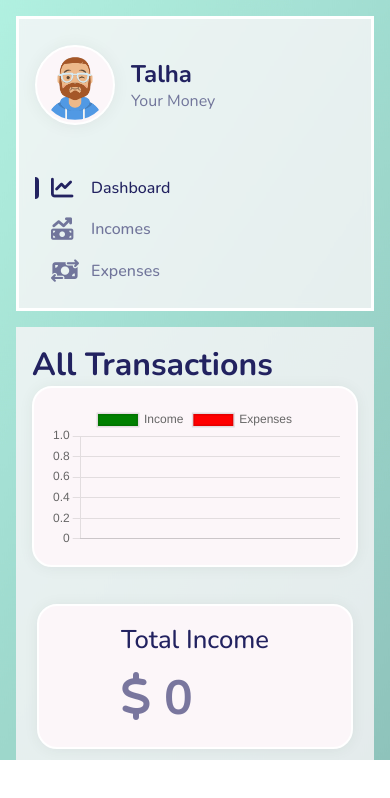
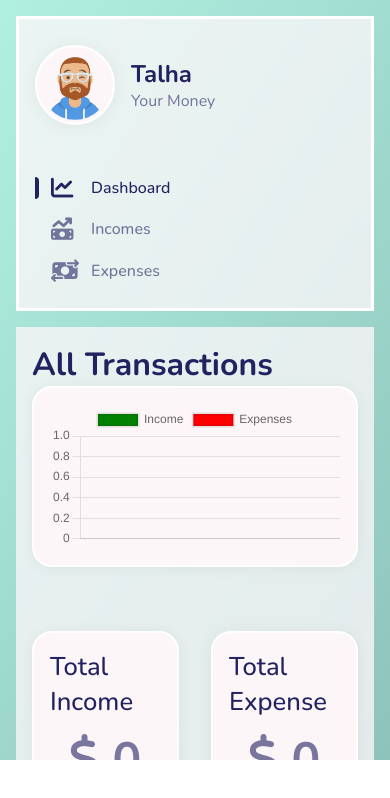
Before and after one commit to talha442/Expense-Tracker-Indispensable-, a React (Create React App) app in the folder frontend/: page / in a window 390 px wide. Shown: the top 798 px of the page. Built offline with nearby package versions, Linux system fonts and the light colour scheme; no server answers.

Commit message:
Solved Responsiveness Issues

```diff
--- a/frontend/src/Components/Dashboard/Dashboard.js
+++ b/frontend/src/Components/Dashboard/Dashboard.js
@@ -88,29 +88,26 @@ const DashboardStyled = styled.div`
 
     .chart-con {
       flex: 1;
-      height: 320px;
+      display: flex;
+      flex-direction: column;
+      gap: 2rem;
 
       .amount-con {
         display: grid;
+        grid-template-columns: repeat(2, 1fr);
         gap: 2rem;
         margin-top: 2rem;
 
-        @media (min-width: 768px) {
-          display: grid;
-          grid-template-columns: auto auto auto auto;
-        }
-
         .stat {
-          margin: 5px;
           background: #fcf6f9;
           border: 2px solid #ffffff;
           box-shadow: 0px 1px 15px rgba(0, 0, 0, 0.06);
           border-radius: 20px;
           padding: 1rem;
-          display: grid;
+          display: flex;
           justify-content: center;
           align-items: center;
-          grid-template-columns: max-content;
+          flex-direction: column;
 
           h2 {
             font-size: 1.6rem;
--- a/frontend/src/Components/Expenses/ExpenseForm.js
+++ b/frontend/src/Components/Expenses/ExpenseForm.js
@@ -118,7 +118,7 @@ function ExpenseForm() {
 const ExpenseFormStyled = styled.form`
   display: flex;
   flex-direction: column;
-  gap: 2rem;
+  gap: 1rem;
   input,
   textarea,
   select {
--- a/frontend/src/Components/Form/Form.js
+++ b/frontend/src/Components/Form/Form.js
@@ -116,7 +116,7 @@ function Form() {
 const FormStyled = styled.form`
   display: flex;
   flex-direction: column;
-  gap: 2rem;
+  gap: 1rem;
   input,
   textarea,
   select {
```
